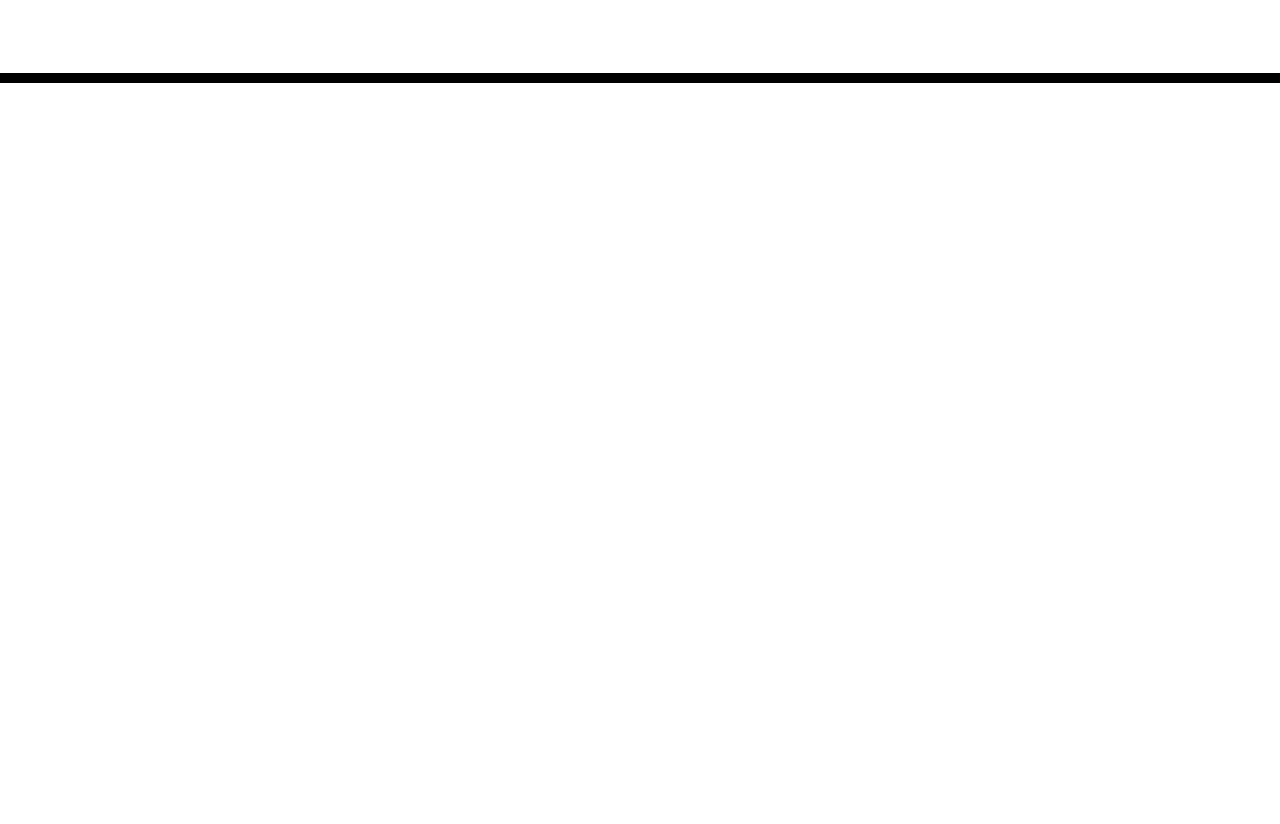
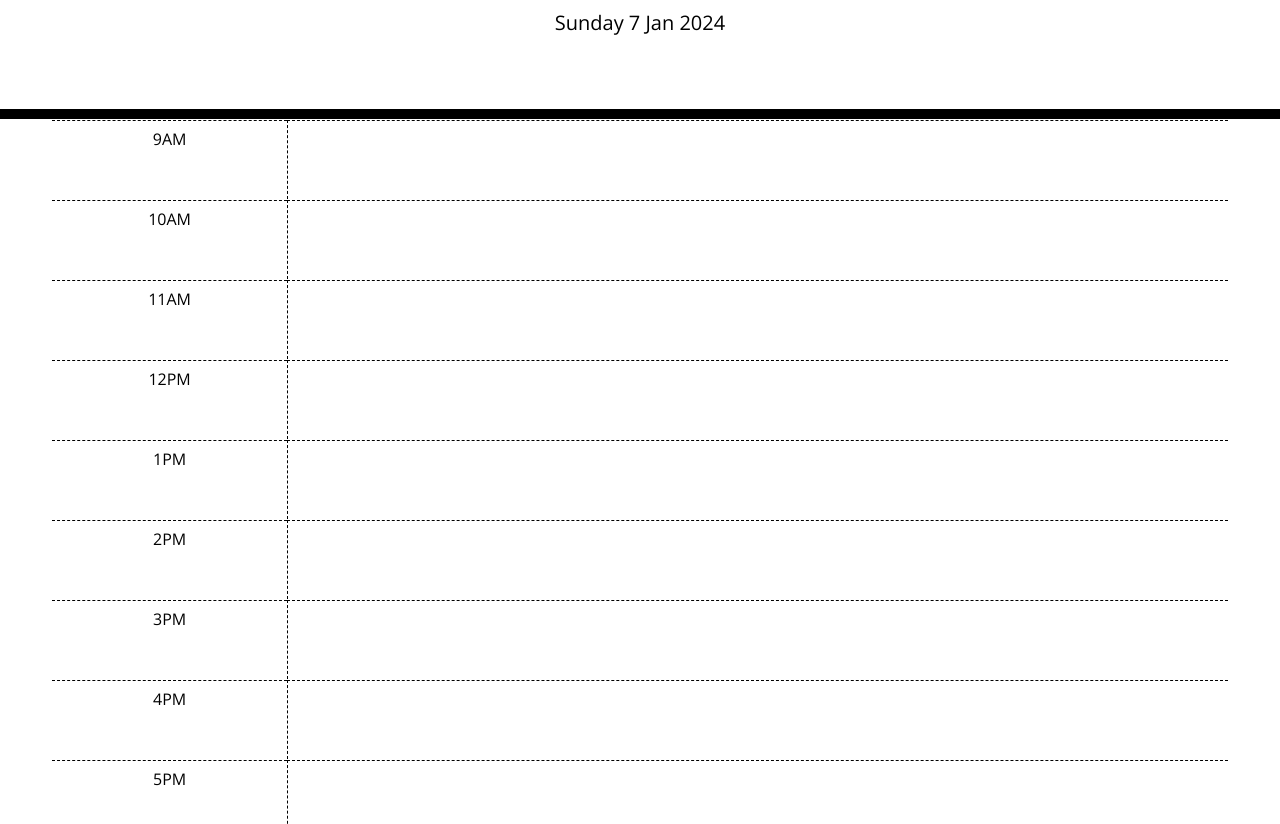
Before and after one commit to kbearne/Work-Day-Scheduler-Kelly-Bearne, a plain HTML site: page index.html in a window 1280 px wide. Shown: the part 168-992 px from the top of the page. Before the commit the page ends 800 px from the top, so only its background shows below. Drawn offline with nearby package versions, Linux system fonts and the light colour scheme; files that its build step writes are made by us from their sources.

Commit message:
built div structure and styled time blocks (hourly values are hard coded)

```diff
--- a/assets/css/style.css
+++ b/assets/css/style.css
@@ -22,25 +22,35 @@ header {
   padding: 60px;
 }
 
-.description {
-  white-space: pre-wrap;
-}
-
 .time-block {
+  width: 90%;
   text-align: center;
   border-radius: 15px;
+  margin: 0 auto;
 }
 
 .row {
-  white-space: pre-wrap;
+  display: flex;
   height: 80px;
+  justify-content: space-between;
   border-top: 1px solid white;
 }
 
+.description {
+  flex-grow: 1;
+  width: 80%;
+  border-top: 1px dashed #000;
+  border-left: 1px dashed #000;
+  white-space: pre-wrap;
+  padding: 10px;
+}
+
 .hour {
+  width: 20%;
   background-color: #ffffff;
   color: #000000;
-  border-top: 1px dashed #000000;
+  border-top: 1px dashed #000;
+  padding: 10px;
 }
 
 .past {
--- a/assets/js/script.js
+++ b/assets/js/script.js
@@ -1,10 +1,11 @@
-/* Display the current day at the top of the calender when a user opens the planner.
-
-Present time blocks for standard business hours when the user scrolls down.
-Color-code each time block based on past, present, and future when the time block is viewed.
+/* Color-code each time block based on past, present, and future when the time block is viewed.
 
 Allow a user to enter an event when they click a time block
 
 Save the event in local storage when the save button is clicked in that time block.
 
 Persist events between refreshes of a page */
+
+// display the current day at the top of the calendar when a user opens the planner
+const today = dayjs();
+$("#currentDay").text(today.format("dddd D MMM YYYY"));
--- a/index.html
+++ b/index.html
@@ -11,7 +11,7 @@
   <link rel="stylesheet" href="https://use.fontawesome.com/releases/v5.8.1/css/all.css"
     integrity="sha384-50oBUHEmvpQ+1lW4y57PTFmhCaXp0ML5d60M1M7uH2+nqUivzIebhndOJK28anvf" crossorigin="anonymous" />
   <link href="https://fonts.googleapis.com/css?family=Open+Sans&display=swap" rel="stylesheet" />
-  <link rel="stylesheet" href="style.css" />
+  <link rel="stylesheet" href="./assets/css/style.css" />
   <title>Work Day Scheduler</title>
 </head>
 
@@ -21,13 +21,50 @@
     <p class="lead">A simple calendar app for scheduling your work day</p>
     <p id="currentDay" class="lead"></p>
   </header>
-  <div class="container">
-    <!-- TO DO: hard code timeblocks (hour long blocks) -->
+  <div class="time-block">
+    <!-- hour long time blocks -->
+    <div class="row">
+      <div class="hour">9AM</div>
+      <div class="description"></div>
+    </div>
+    <div class="row">
+      <div class="hour">10AM</div>
+      <div class="description"></div>
+    </div>
+    <div class="row">
+      <div class="hour">11AM</div>
+      <div class="description"></div>
+    </div>
+    <div class="row">
+      <div class="hour">12PM</div>
+      <div class="description"></div>
+    </div>
+    <div class="row">
+      <div class="hour">1PM</div>
+      <div class="description"></div>
+    </div>
+    <div class="row">
+      <div class="hour">2PM</div>
+      <div class="description"></div>
+    </div>
+    <div class="row">
+      <div class="hour">3PM</div>
+      <div class="description"></div>
+    </div>
+    <div class="row">
+      <div class="hour">4PM</div>
+      <div class="description"></div>
+    </div>
+    <div class="row">
+      <div class="hour">5PM</div>
+      <div class="description"></div>
+    </div>
   </div>
 
   <!-- script references -->
   <script src="https://cdnjs.cloudflare.com/ajax/libs/jquery/3.2.1/jquery.min.js"></script>
   <script src="https://cdn.jsdelivr.net/npm/dayjs@1/dayjs.min.js"></script>
+  <script src="./assets/js/script.js"></script>
 </body>
 
 </html>
```
